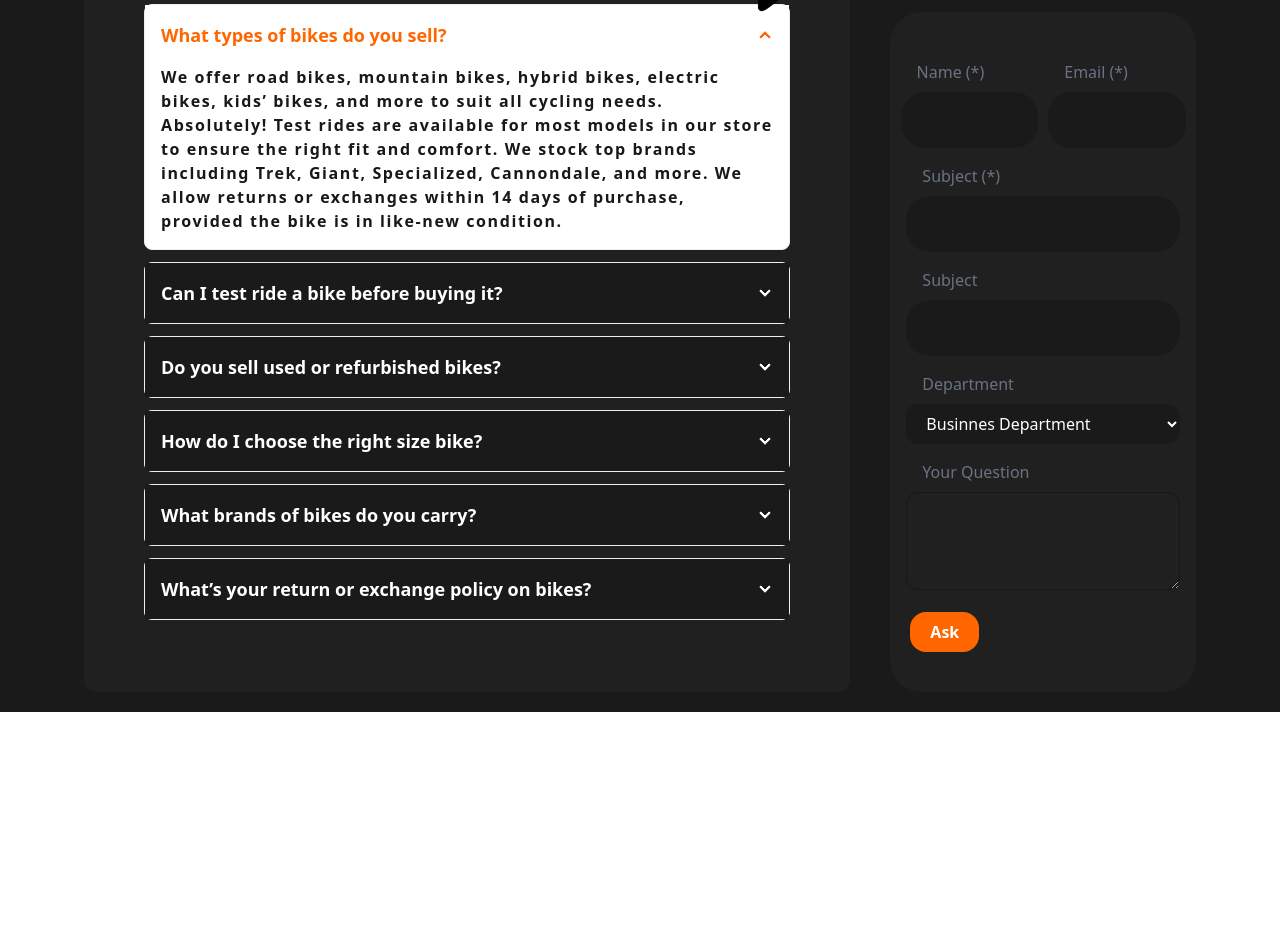
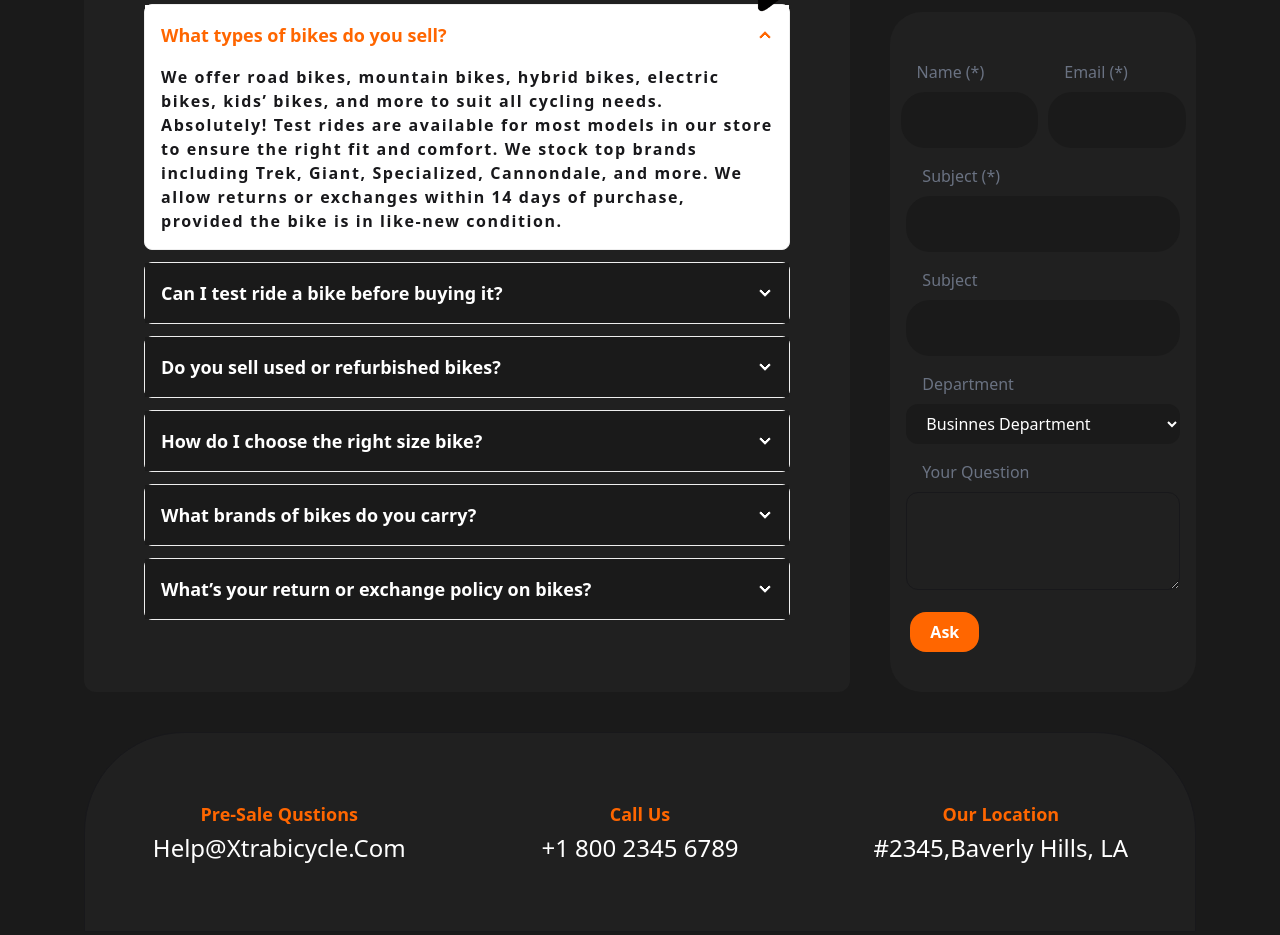
Before and after one commit to EsmailKeyhan24/bike-shop, a plain HTML site: page Faq.html in a window 1280 px wide. Shown: the part 536-1471 px from the top of the page. Before the commit the page ends 1248 px from the top, so only its background shows below. Drawn offline with nearby package versions, Linux system fonts and the light colour scheme.

Commit message:
created address section

```diff
--- a/Faq.html
+++ b/Faq.html
@@ -62,6 +62,8 @@
           F.A.Qs
         </p>
       </div>
+
+      <!-- _______________accordion-form_section_________________ -->
       <section id="accordian-form" class="w-full mt-10 lg:flex relative">
         <div
           class="w-[70%] p-15 bg-[var(--darkColor-1)] flex flex-col justify-evenly rounded-xl"
@@ -206,6 +208,26 @@
             <button class="capitalize ml-5 bg-[var(--orangeColor)] px-5 py-2 font-bold text-[var(--whiteColor)] rounded-2xl duration-200  hover:bg-[var(--whiteColor)] hover:text-[var(--orangeColor)] cursor-pointer">ask</button>
         </form>
       </section>
+
+      <!-- ________________address_section____________________ -->
+
+      <section id="address-section">
+        <div class=" lg:flex justify-evenly overflow-hidden mt-10 border bg-[var(--darkColor-1)] rounded-tr-[100px] rounded-tl-[100px] lg:h-[200px] ">
+          <div class="lg:w-[30%] flex flex-col gap-1 items-center justify-center h-full">
+            <p class="text-lg font-bold text-[var(--orangeColor)] capitalize">pre-sale qustions</p>
+            <p class="text-2xl text-[var(--whiteColor)] duration-200 hover:text-[var(--orangeColor)] capitalize cursor-pointer">help@xtrabicycle.com</p>
+          </div>
+          <div class="lg:w-[30%] flex flex-col gap-1 items-center justify-center border-gray-500 h-5-%">
+            <p class="text-lg font-bold text-[var(--orangeColor)] capitalize">call us</p>
+            <p class="text-2xl text-[var(--whiteColor)] duration-200 hover:text-[var(--orangeColor)] capitalize cursor-pointer">+1 800 2345 6789</p>
+          </div>
+          <div class="lg:w-[30%] flex flex-col gap-1 items-center justify-center h-full">
+            <p class="text-lg font-bold text-[var(--orangeColor)] capitalize">our location</p>
+            <p class="text-2xl text-[var(--whiteColor)] duration-200 hover:text-[var(--orangeColor)] cursor-pointer capitalize">#2345,Baverly Hills, LA</p>
+          </div>
+
+        </div>
+      </section>
     </main>
   </body>
 </html>
```
